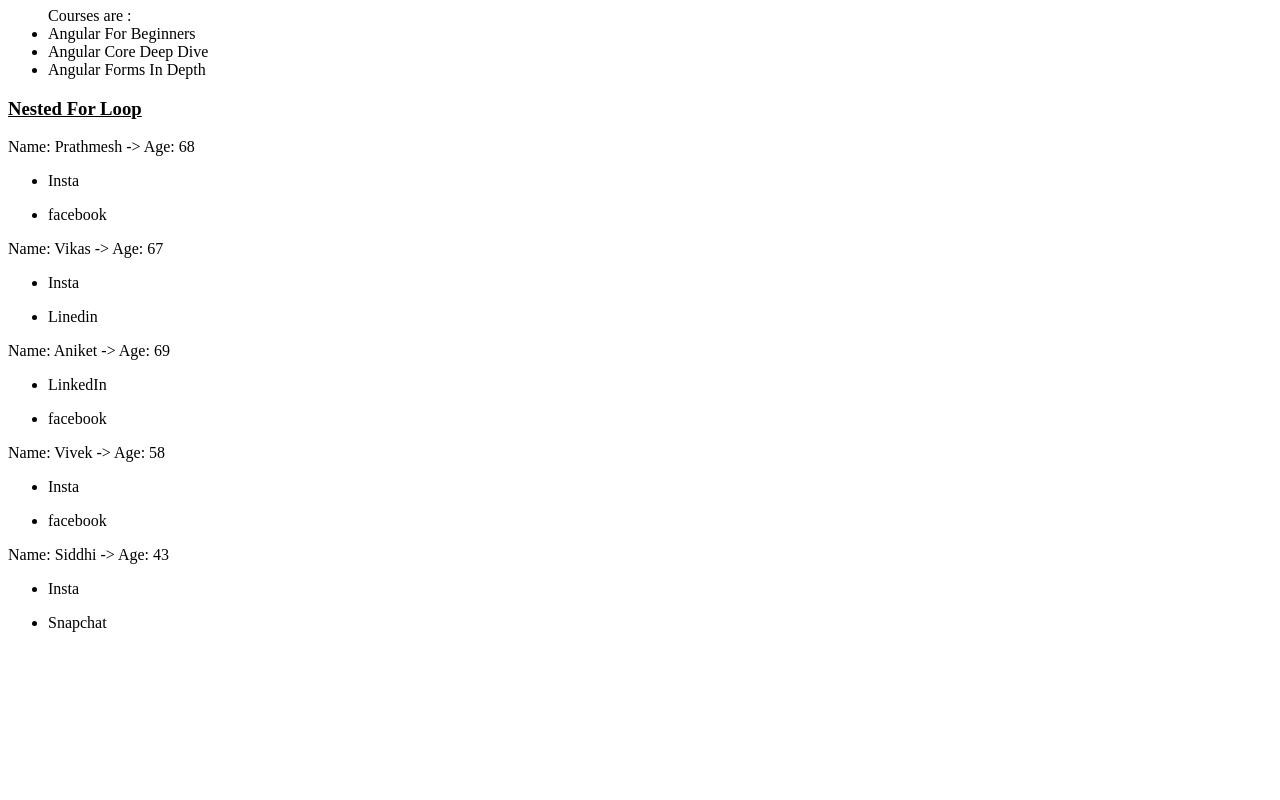
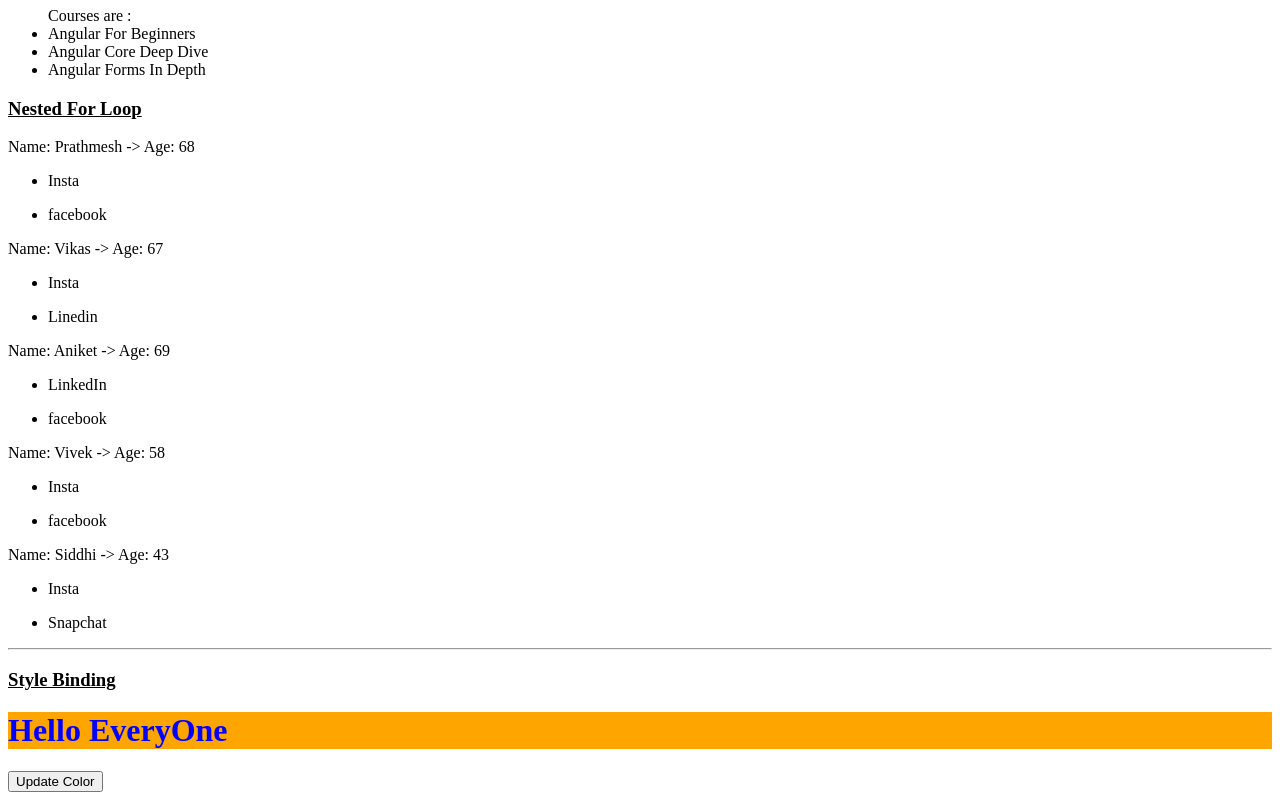
Before and after one commit to SiddhiPore/Angular-17, an Angular app: page / in a window 1280 px wide. Shown: the part 1340-2140 px from the top of the page. Before the commit the page ends 1988 px from the top, so only its background shows below. Built offline with nearby package versions, Linux system fonts and the light colour scheme.

Commit message:
Style Binding

```diff
--- a/src/app/app.component.html
+++ b/src/app/app.component.html
@@ -98,10 +98,15 @@
 <h3><u>Nested For Loop</u></h3>
 
 
-
-
 @for(d of studentdetail;track d){
     <p>Name: {{d.name}} -> Age: {{d.age}}</p>
     @for(g of d.social;track g){
     <ul> <li>{{g}}</li></ul>
     } }
+
+    <hr/>
+  <h3><u>Style Binding</u></h3>
+
+  <h1 [style.color]="color1" [style.backgroundColor]="bgColor"> Hello EveryOne</h1>
+
+<button (click)="updateColor()">Update Color</button>
--- a/src/app/app.component.ts
+++ b/src/app/app.component.ts
@@ -76,4 +76,12 @@ export class AppComponent {
       {name:'Vivek' , age:'58',social:['Insta','facebook']},
       {name:'Siddhi', age:'43', social:['Insta', 'Snapchat']}
     ]
+
+    color1="blue";
+    bgColor="orange"
+    updateColor()
+    {
+      this.color1="orange"
+      this.bgColor="blue"
+    }
 }
```
